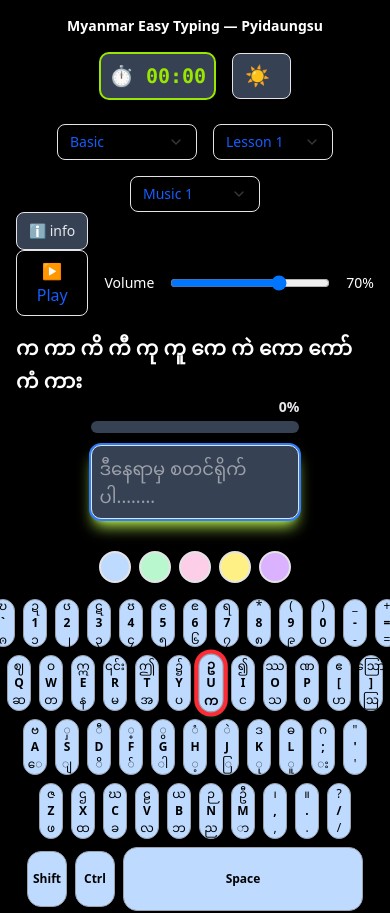
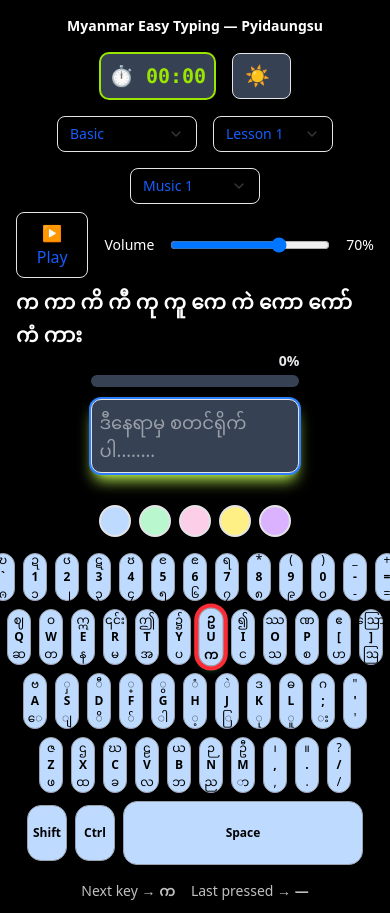
Before and after one commit to OakkarNyunt/MyanTyping, a React (Vite) app: page / in a window 390 px wide. Shown: the top 913 px of the page. Built offline with nearby package versions, Linux system fonts and the light colour scheme.

Commit message:
fix maring and padding

```diff
--- a/src/MyanmarTyping.tsx
+++ b/src/MyanmarTyping.tsx
@@ -19,8 +19,6 @@
 import Button from "./components/LocalButton"; // Assuming you update LocalButton.tsx to export default Button
 import AboutDialog from "./components/AboutUs";
 import ProgressBar from "./components/ProgressBar";
-
-// import backgroundImage from "@/assets/image/background.jpg";
 
 // --- HELPER: Logic for next required character (Moved from inline to be a proper helper) ---
 
@@ -352,7 +350,6 @@
     <div
       className={clsx(
         "min-h-screen flex justify-center items-center",
-        "bg-cover bg-fixed bg-no-repeat",
         dark ? "bg-black text-white" : "bg-gray-100 text-black"
       )}
     >
@@ -378,7 +375,7 @@
         <Button
           onClick={() => setAboutModalOpen(true)} // <-- Open dialog on click
           className={clsx(
-            "text-sm px-3 py-1 rounded-full font-medium transition-colors",
+            "text-sm lg:px-3 py-1 hidden md:block rounded-full font-medium transition-colors",
             dark
               ? "bg-gray-700 text-gray-200 hover:bg-gray-600"
               : "bg-gray-200 text-gray-700 hover:bg-gray-300"
--- a/src/components/LessonControls.tsx
+++ b/src/components/LessonControls.tsx
@@ -52,7 +52,7 @@
   return (
     <div className="text-center">
       {/* Timer, Dark Mode, About Us */}
-      <div className="text-xl flex items-center justify-center space-x-4 mb-6">
+      <div className="text-xl flex items-center justify-center space-x-4 mb-4">
         {/* ⏱️ 1. TIMER DISPLAY: Cleaner, dynamically colored border */}
         <div
           className={clsx(
--- a/src/components/MusicControls.tsx
+++ b/src/components/MusicControls.tsx
@@ -16,7 +16,7 @@
   setVolume,
 }) => {
   return (
-    <div className="flex items-center justify-center space-x-4 mb-4">
+    <div className="flex items-center justify-center space-x-4 my-2">
       <Button onClick={toggleMusic} className="px-4 py-2 text-blue-600">
         {isMusicPlaying ? "⏸️ Pause" : "▶️ Play"}
       </Button>
```
